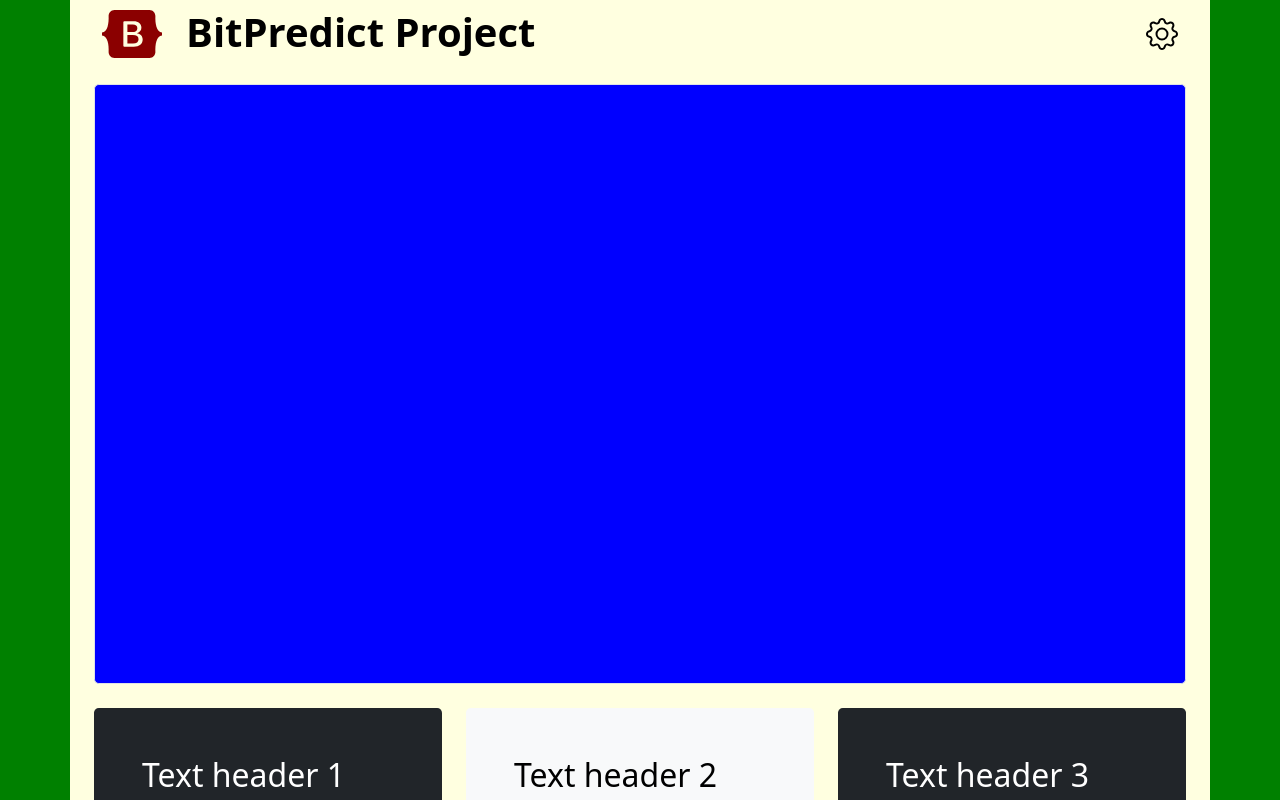
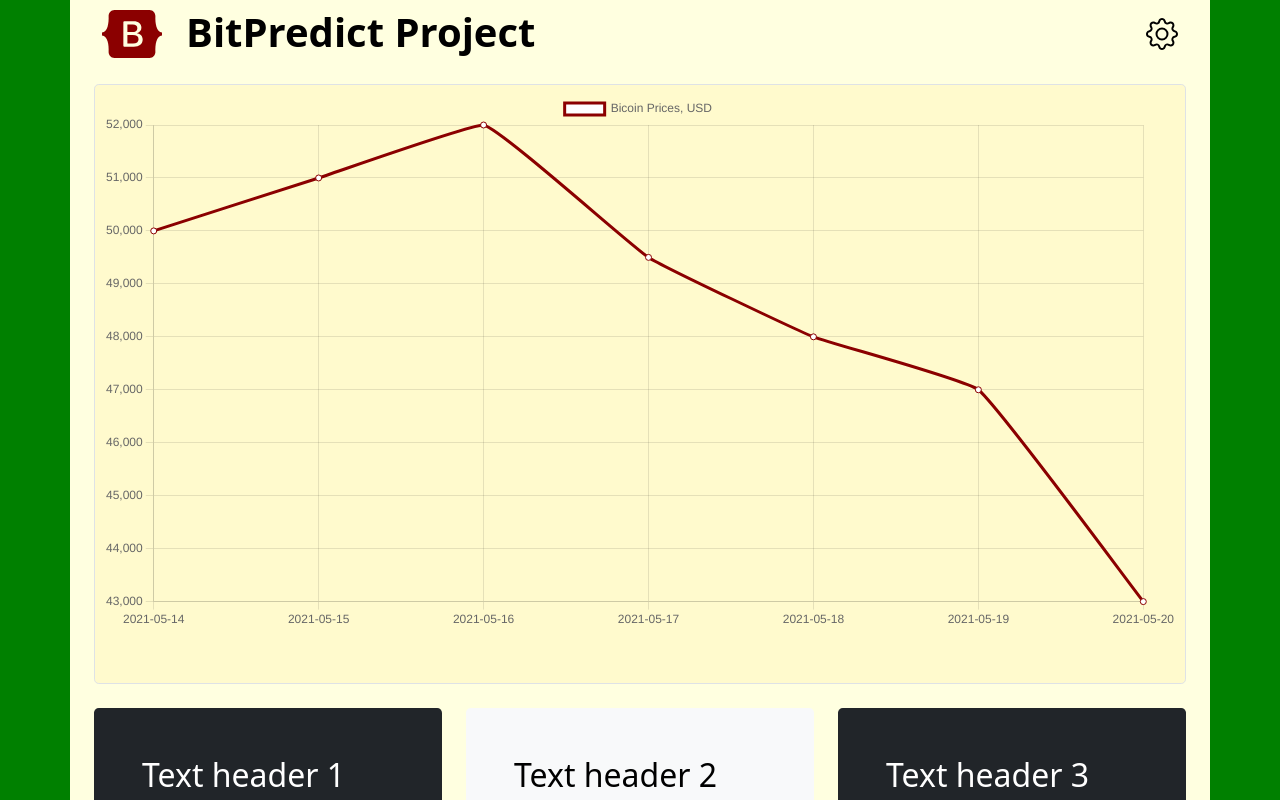
Before and after one commit to SeLub/bitpredict, a React (Create React App) app: page / in a window 1280 px wide. Both pictures are taken after a click on the element 1162 px from the left and 34 px from the top of the page. Shown: the top 800 px of the page. Built offline with nearby package versions, Linux system fonts and the light colour scheme.

Commit message:
Graph with sample data implemented

```diff
--- a/package.json
+++ b/package.json
@@ -9,6 +9,7 @@
     "@testing-library/user-event": "^12.8.3",
     "bootstrap": "^5.0.0-beta3",
     "react": "^17.0.2",
+    "react-chartjs-2": "^3.0.3",
     "react-dom": "^17.0.2",
     "react-html-parser": "^2.0.2",
     "react-scripts": "^2.1.8",
--- a/src/App.css
+++ b/src/App.css
@@ -12,7 +12,7 @@
 }
 
 #graph{
-  background-color: blue;
+  background-color: lemonchiffon;
   min-height: 600px;
   border: 1px solid #dee2e6;
 }
--- a/src/App.js
+++ b/src/App.js
@@ -1,11 +1,17 @@
 import React from 'react'
 import {useState} from 'react'
+import * as SETTINGS from './SETTINGS'
 import './App.css';
 import SecondLine from './components/SecondLine'
 import Header from './components/Header'
 import Footer from './components/Footer'
+import LineDemo from './components/Graph'
 
 function App() {
+  let [titleChart, lablesChart, dataChart] = [SETTINGS.TITLE,SETTINGS.LABELS,SETTINGS.DATA]
+  const [chart, setChart] = useState({titleChart, lablesChart, dataChart})
+
+  console.log(chart)
 
   let [dash, setDash] = useState('welcome')
 
@@ -14,7 +20,15 @@ function App() {
   //const setGraph =() =>{return(setDash('graph'))}
 
   const MainPanel = ({dash}) => {
-    return (<><div className="p-2 mb-4 rounded-3" id={dash}></div></>)}
+
+    const wr = (dash === 'graph') ? <LineDemo chart={chart}  /> : (dash === 'settings') ? '...Settings' : ''
+
+        return (
+
+          <div className="p-2 mb-4 rounded-3" id={dash}>
+                {wr}
+          </div>
+          )}
 
   const Panels = ({dash}) => {return SecondLine({dash})}
 
@@ -23,6 +37,7 @@ function App() {
   <div className="container px-4">
     <Header showSettingsPanel={showSettingsPanel}/>
     <MainPanel dash={dash} />
+
     <Panels dash={dash} />
     <Footer />
 
--- /dev/null
+++ b/src/SETTINGS/index.js
@@ -0,0 +1,9 @@
+  /*
+  * Initial constants for Graph
+  */
+
+  const LABELS = ['2021-05-14','2021-05-15','2021-05-16','2021-05-17','2021-05-18','2021-05-19','2021-05-20']
+  const TITLE = `Bicoin Prices, USD\n`
+  const DATA = [50000, 51000, 52000, 49500, 48000, 47000, 43000]
+
+  export {TITLE, LABELS, DATA}
--- /dev/null
+++ b/src/components/Graph.js
@@ -0,0 +1,35 @@
+import React from 'react'
+import { Line } from 'react-chartjs-2'
+
+  const LineDemo = ({chart}) =>{
+
+      const dataChart = {
+          labels: chart.lablesChart,
+            datasets: [{
+            label: chart.titleChart,
+            data: chart.dataChart,
+            fill: false,
+            borderColor: 'darkred',
+            backgroundColor: 'white',
+            tension: 0.1
+            }]
+      };
+
+      const optionsChart = {
+    scales: {
+      yAxes: [
+        {
+          ticks: {
+            beginAtZero: true,
+          },
+        },
+      ],
+    },
+  }
+    return(
+      <>
+     <Line data={dataChart} options={optionsChart} />
+     </>
+    )}
+
+export default LineDemo
--- a/src/components/ModalBig1.js
+++ b/src/components/ModalBig1.js
@@ -1,5 +1,5 @@
 import React from 'react'
-
+import { Modal } from 'bootstrap'
 
 const ModalBig = () => {
 	return (
```
Also changed, not shown: 1 other file (tests, documents, lock files or other folders).
